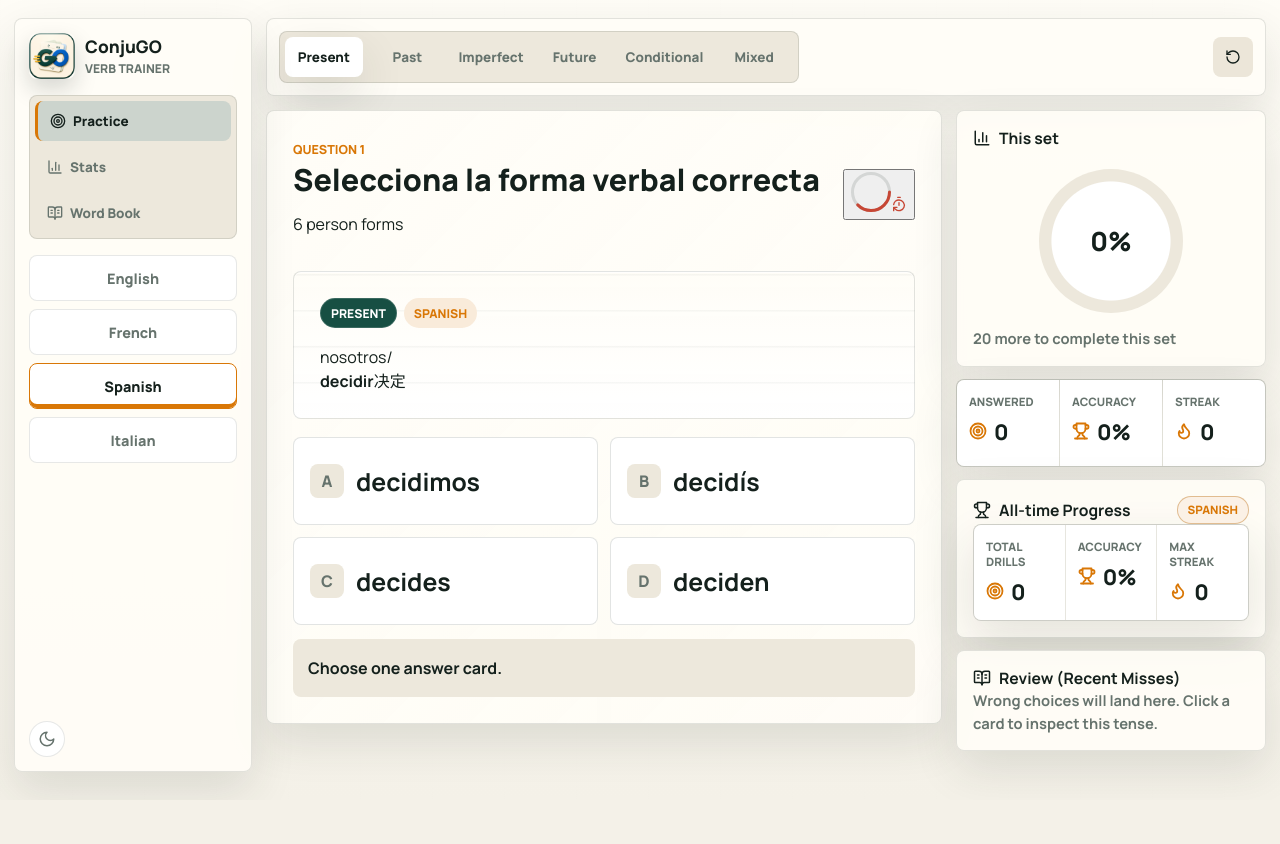
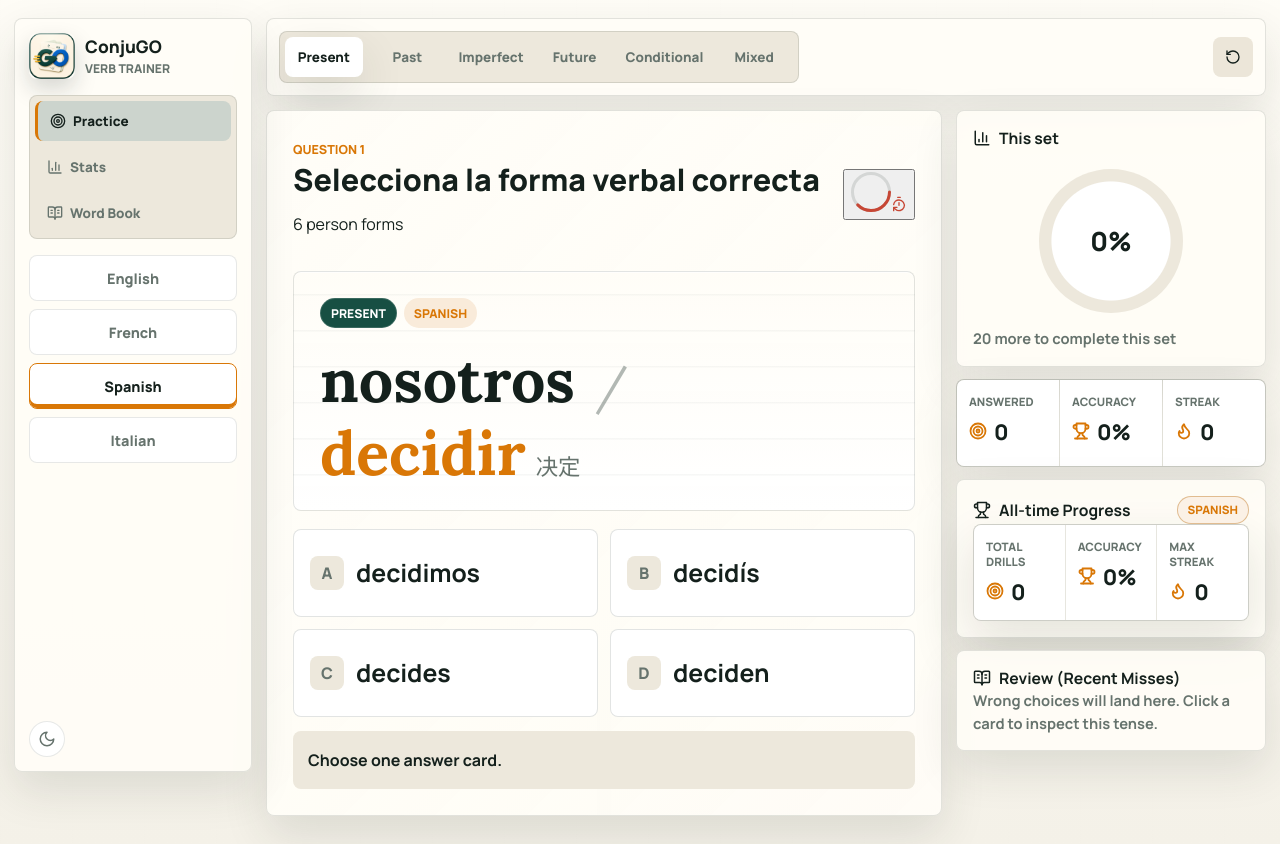
Before and after one commit to phoenixlwpapix/conjugo, a React (Vite) app: page / in a window 1280 px wide. Before the commit the page ends 800 px from the top, so only its background shows below. Built offline with nearby package versions, Linux system fonts and the light colour scheme.

Commit message:
style: restore prompt card Lora font and typography layout styling

```diff
--- a/src/styles.css
+++ b/src/styles.css
@@ -939,6 +939,54 @@ button {
   text-transform: uppercase;
 }
 
+/* Prompt Card Typography & Layout */
+.prompt-display {
+  display: flex;
+  align-items: baseline;
+  flex-wrap: wrap;
+  gap: 12px 20px;
+  margin-top: 4px;
+}
+
+.prompt-pronoun {
+  font-family: 'Lora', serif;
+  font-size: clamp(2.2rem, 5.5vw, 3.8rem);
+  font-weight: 900;
+  color: var(--ink);
+  line-height: 1;
+}
+
+.prompt-divider {
+  font-family: 'Lora', serif;
+  font-size: clamp(1.8rem, 4.5vw, 3rem);
+  font-weight: 300;
+  color: var(--muted);
+  opacity: 0.5;
+  line-height: 1;
+}
+
+.prompt-verb-block {
+  display: flex;
+  align-items: baseline;
+  gap: 10px;
+  flex-wrap: wrap;
+}
+
+.prompt-infinitive {
+  font-family: 'Lora', serif;
+  font-size: clamp(2.2rem, 5.5vw, 3.8rem);
+  font-weight: 900;
+  color: var(--language-accent, var(--green));
+  line-height: 1;
+}
+
+.prompt-translation {
+  font-size: clamp(1.1rem, 2.2vw, 1.4rem);
+  color: var(--muted);
+  font-style: normal;
+  font-weight: 800;
+}
+
 .prompt-main h2 {
   margin: 0;
   color: var(--ink);
```
